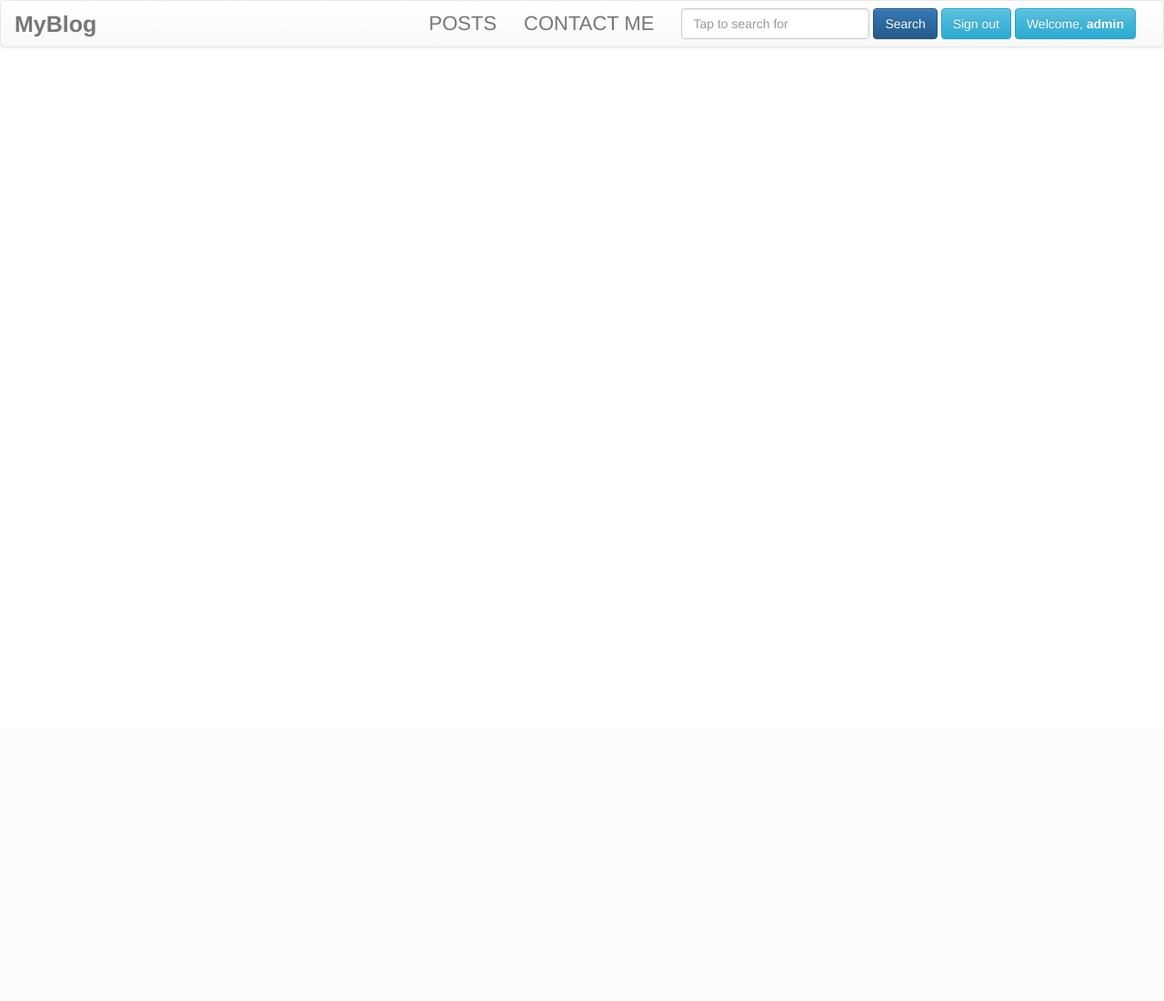
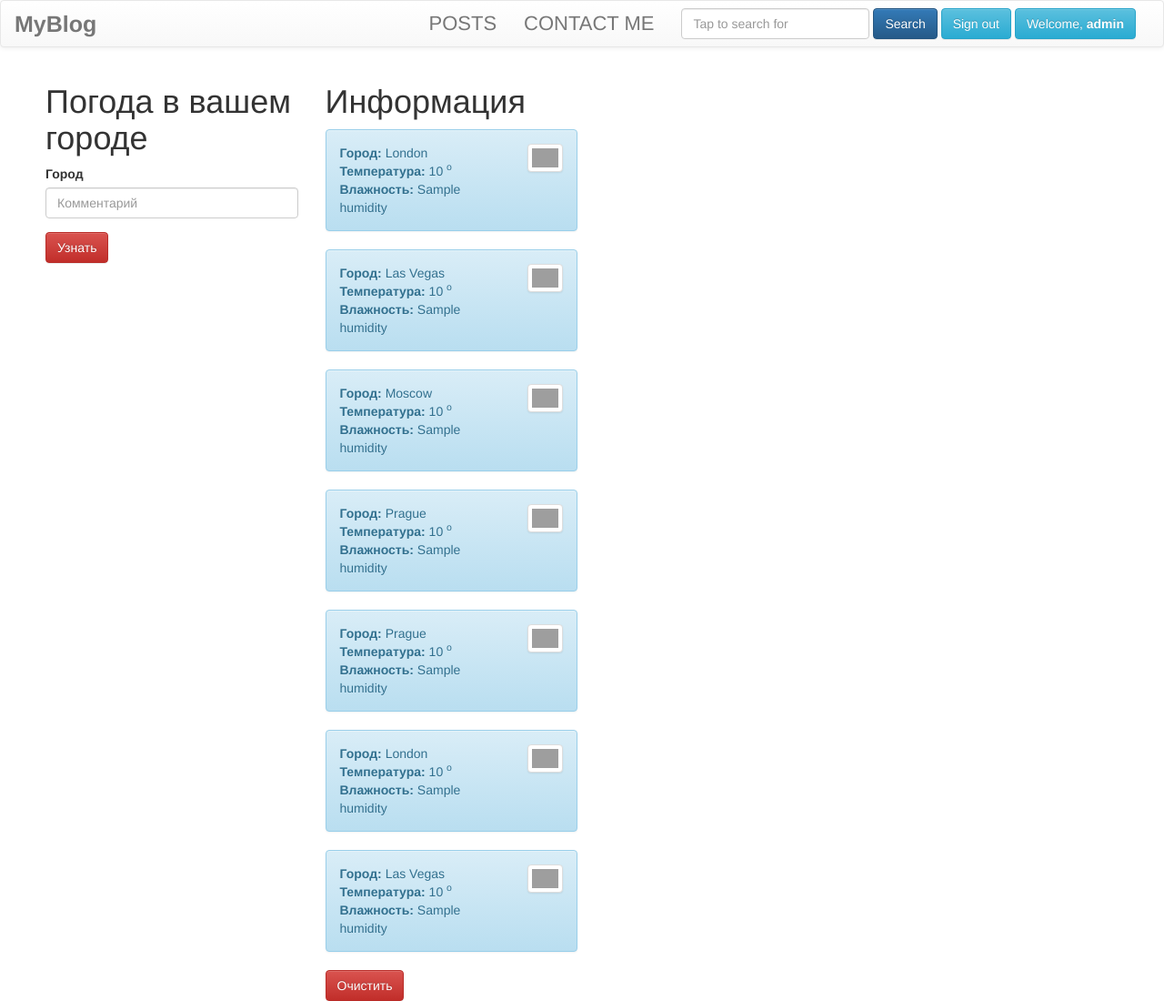
Before and after one commit to amIAqua/MyBlog, a Django app: page / in a window 1280 px wide. Shown: the whole page at 91% size. Before the commit the page ends 52 px from the top, so only its background shows below. Run offline with Django 3.2, Linux system fonts and the light colour scheme; a user stored in the database is signed in; data comes from the database, SQL or seed files in the repository; both versions use the stored data as it was after the commit; tables that the repository leaves empty hold one stand-in row (values such as "Sample post"); a database or web service that is not in the repository returns one stand-in record (values such as "Sample title"); data that the repository does not hold is empty; some libraries are stand-ins or nearby versions; grey boxes are pictures that could not be loaded.

Commit message:
global changes

```diff
--- a/blog/admin.py
+++ b/blog/admin.py
@@ -1,5 +1,5 @@
 from django.contrib import admin
-from .models import Post, Comment, ContactAbout
+from .models import Post, Comment, ContactAbout, City
 
 
 class PostAdmin(admin.ModelAdmin):
@@ -28,3 +28,5 @@ class ContactsAdmin(admin.ModelAdmin):
     search_fields = ['name']
 
 admin.site.register(ContactAbout, ContactsAdmin)
+
+admin.site.register(City)
--- a/blog/forms.py
+++ b/blog/forms.py
@@ -1,23 +1,8 @@
 from django import forms
-from .models import Comment
+from django.forms import TextInput
+from .models import Comment, City
 
 
-
-"""
-class LeaveCommentForm(forms.ModelForm):
-
-	class Meta:
-	    model = Comment
-	    fields = (
-	        'user',
-	    	'comment_content'
-	    	)
-	    widgets = {
-	        'user': forms.TextInput(attrs = {'class': 'form-control', 'placeholder': 'Ваш ник'}),
-	        'comment_content': forms.Textarea(attrs = {'class': 'form-control', 'placeholder': 'Комментарий'})
-	    }
-
-"""
 
 class LeaveCommentForm(forms.ModelForm):
 
@@ -29,3 +14,19 @@ class LeaveCommentForm(forms.ModelForm):
         widgets = {
             'comment_content': forms.Textarea(attrs = {'class': 'form-control', 'placeholder': 'Комментарий'})
         }
+
+
+class CityForm(forms.ModelForm):
+
+	class Meta:
+		model = City
+		fields = [
+		    'city_name',
+		    ]
+		widgets = {
+		    'city_name': forms.TextInput(attrs = {
+		    	               'class': 'form-control',
+		    	               'placeholder': 'Комментарий'
+
+		    	                 })
+		        }
--- a/blog/models.py
+++ b/blog/models.py
@@ -60,3 +60,10 @@ class ContactAbout(models.Model):
     #class Meta():
 
         #verbose_name = 'AboutMe'
+
+class City(models.Model):
+
+    city_name = models.CharField(max_length = 50)
+
+    def __str__(self):
+        return self.city_name
--- a/blog/templates/blog/mainpage.html
+++ b/blog/templates/blog/mainpage.html
@@ -64,6 +64,49 @@
 
     {% block content%}
 
+    <div style="margin-left: 20px" class="container-fluid">
+      <div class="">
+        <div class="col-md-3 offset-0">
+          <h1>Погода в вашем городе</h1>
+          <form action="" method="POST">
+          {% csrf_token %}
+            <label for="city">Город</label>
+            <div class="form-group">
+              {{ form.city_name }}
+            </div>
+            <div class="form-group">
+              <input type="submit" name="send" value="Узнать" class="btn btn-danger mt-3">
+            </div>
+          </form>
+        </div>
+        <div  class="col-md-3">
+          <h1>Информация</h1>
+          {% for info in all_info %}
+            <div class="alert alert-info mt-3">
+              <div class="row">
+                <div class="col-md-9">
+                  <b>Город:</b> {{ info.city }} <br>
+                  <b>Температура:</b> {{ info.temp }} <sup>o</sup> <br>
+                  <b>Влажность:</b> {{ info.humidity }}<br>
+                </div>
+                <div class="col-md-3 offset-1">
+                  <img src="http://openweathermap.org/img/w/{{ info.icon }}.png" alt="Фото" class="img-thumbnail">
+                </div>
+              </div>
+            </div>
+          {% endfor %}
+          <a type="submit" name="clear" class="btn btn-danger mt-1 col-3">Очистить</a>
+        </div>
+
+      </div>
+    </div>
+
+
+
+
+
+
+
 
 
     {% endblock %}
--- a/blog/views.py
+++ b/blog/views.py
@@ -1,19 +1,55 @@
 from django.shortcuts import render, redirect, get_object_or_404, reverse
 from django.http import HttpResponseRedirect, HttpResponse
 from .models import *
-from .forms import LeaveCommentForm
+from .forms import LeaveCommentForm, CityForm
 from django.urls import reverse
 from django.contrib.auth.models import User
 from django.views.generic import ListView
 from django.contrib import messages
+import requests
 
 
 
 def MainPageView(request):
 
-	template_name = 'blog/mainpage.html'
+    template_name = 'blog/mainpage.html'
 
-	return render(request, template_name)
+    app_id = '8f991c13f0503fce38aea9d673eb0f50'
+    url = 'https://api.openweathermap.org/data/2.5/weather?q={}&units=metric&appid=' + app_id
+
+    if request.method == 'POST':
+        form = CityForm(request.POST)
+
+        if form.is_valid():
+            form.save()
+            return HttpResponseRedirect(reverse('blog:MainPageView'))
+
+    form = CityForm()
+
+    cities = City.objects.all()
+    all_cities = []
+
+    for city in cities:
+
+        res = requests.get(url.format(city)).json()
+
+        city_info = {
+
+            'city': city,
+            'temp': res['main']['temp'],
+            'humidity': res['main']['humidity'],
+            'icon': res['weather'][0]['icon']
+        }
+
+        all_cities.append(city_info)
+
+    context = {
+        'all_info': all_cities,
+        'form': form,
+        #'clear': d1
+        }
+
+    return render(request, template_name, context )
 
 
 class PostsPageList(ListView):
```
Also changed, not shown: blog/migrations/0009_city.py (added), db.sqlite3.
